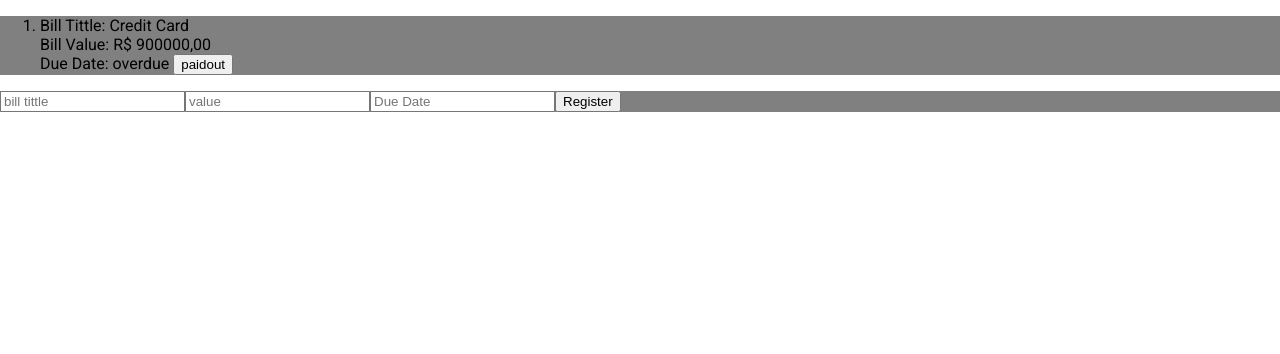
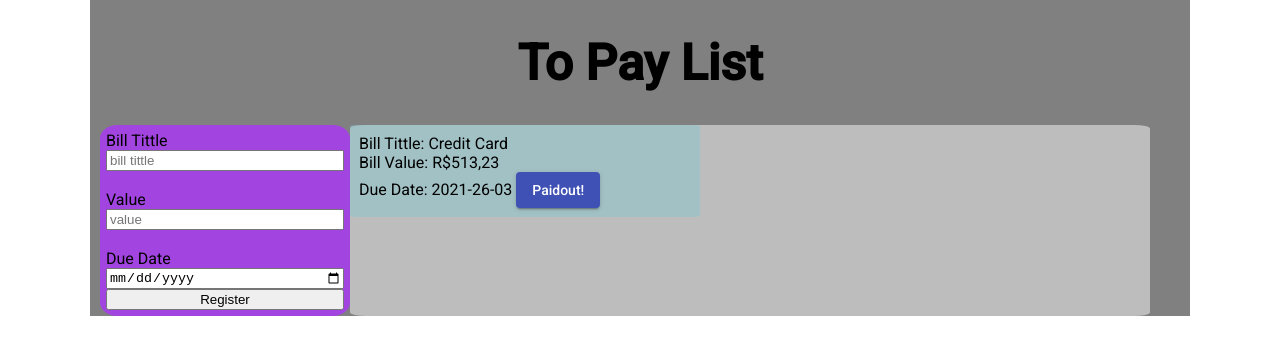
Before and after one commit to joaopbg/to_pay_list, an Angular app in the folder toPayList/: page / in a window 1280 px wide. Shown: the top 354 px of the page. Built offline with nearby package versions, Linux system fonts and the light colour scheme.

Commit message:
start to play with css... but still sucks

```diff
--- a/toPayList/src/app/main/main.component.css
+++ b/toPayList/src/app/main/main.component.css
@@ -1,4 +1,37 @@
-.card-background{
-    align-items: center;
+
+.wrapper {
+    display: grid;
+    grid-template-columns: 1080px;
+
+    margin-right: auto;
+    margin-left: auto;
+
+    max-width: 1080px;
+
+    padding-right: 10px;
+    padding-left: 10px;
     background-color: gray;
 }
+
+.wrapper .wrapper-header{
+    display: grid;
+    grid-template-columns: 960;
+    text-align: center;
+    font-size: 25px;
+
+}
+
+.wrapper .wrapper-content{
+    display: grid;
+    grid-template-columns: 250px 800px;
+
+}
+
+.wrapper .wrapper-content .wrapper-container{
+    display: grid;
+    grid-template-columns: 350px 350px 350px;
+    background-color: rgba(235, 235, 235, 0.568);
+    border: 1;
+    border-radius: 2%;
+
+}
--- a/toPayList/src/app/main/main.component.html
+++ b/toPayList/src/app/main/main.component.html
@@ -1,6 +1,17 @@
-<div class="card-background">
-    <app-to-pay [paymentList]="paymentList" (buttonPaidoutPressed)="paidOut($event)"></app-to-pay>
+<div class="wrapper">
+    <div class="wrapper-header">
+        <h1>To Pay List</h1>
+    </div>
+
+    <div class="wrapper-content">
+        <div>
+            <app-payment-form (buttonRegisterPressed)="addPayment($event)"></app-payment-form>
+
+        </div>
+        <div class="wrapper-container">
+            <app-to-pay [paymentList]="paymentList" (buttonPaidoutPressed)="paidOut($event)"></app-to-pay>
+        </div>
+
+    </div>
+
 </div>
-<div class="card-background">
-    <app-payment-form (buttonRegisterPressed)="addPayment($event)"></app-payment-form>
-</div>
--- a/toPayList/src/app/main/main.component.ts
+++ b/toPayList/src/app/main/main.component.ts
@@ -14,8 +14,8 @@ export class MainComponent implements OnInit {
 
   public paymentList = [{
     billTitle:"Credit Card",
-    value:"R$ 900000,00",
-    dueDate:"overdue"
+    value:"R$513,23",
+    dueDate:"2021-26-03"
   }]
 
   public addPayment(payment){
@@ -27,6 +27,16 @@ export class MainComponent implements OnInit {
     this.paymentList = this.paymentList.filter(paymentList => paymentList.billTitle != paidOut.billTitle)
   }
 
+  public isEmptyData(payment){
+    if(payment.billTitle == null || payment.billTitle == " "){
+      alert("Bill Title is empty, please set a name to this payment")
+      return true
+    }else if(this.isDuplicatedRegister(payment)){
+      alert("Bill already registred, please check bill title again")
+        return true
+    }else return false
+  }
+
   public isDuplicatedRegister(payment){
     let obj = this.paymentList.filter(paymentList => paymentList.billTitle == payment.billTitle)
     if(obj.length >= 1){
@@ -36,17 +46,5 @@ export class MainComponent implements OnInit {
   }
 
 
-  public isEmptyData(payment){
-    if(payment.billTitle == null || payment.billTitle == " "){
-      alert("Bill Title is empty, please set a name to this payment")
-      return true
-    }else if(this.isDuplicatedRegister(payment)){
-      alert("Bill already registred, please check bill title again")
-        return true
-    }else return false
-
-  }
-
-
 
 }
--- a/toPayList/src/app/payment-form/payment-form.component.css
+++ b/toPayList/src/app/payment-form/payment-form.component.css
@@ -0,0 +1,8 @@
+.card-background{
+    display: grid;
+    grid-template-columns: auto;
+    border: 1px solid rgb(162, 69, 224);
+    border-radius: 7%;
+    background-color: rgb(162, 69, 224);
+    padding: 5px 5px 5px 5px;
+}
--- a/toPayList/src/app/payment-form/payment-form.component.html
+++ b/toPayList/src/app/payment-form/payment-form.component.html
@@ -1,6 +1,9 @@
-<div>
-    <input placeholder="bill tittle" [(ngModel)]="billTitle">
-    <input placeholder="value" [(ngModel)]="value">
-    <input placeholder="Due Date" [(ngModel)]="dueDate">
+<div class="card-background">
+    <mat-label>Bill Tittle</mat-label>
+    <input placeholder="bill tittle" [(ngModel)]="billTitle"><br>
+    <mat-label>Value</mat-label>
+    <input type="number" placeholder="value" [(ngModel)]="value"><br>
+    <mat-label>Due Date</mat-label>
+    <input type="date" placeholder="Due Date" [(ngModel)]="dueDate">
     <button (click)="addPayment()">Register</button>
 </div>
--- a/toPayList/src/app/to-pay/to-pay.component.css
+++ b/toPayList/src/app/to-pay/to-pay.component.css
@@ -0,0 +1,6 @@
+.card-background{
+    border: 3px;
+    border-radius: 2%;
+    background-color: rgba(139, 198, 206, 0.527);
+    padding:9px 9px 9px 9px;
+}
--- a/toPayList/src/app/to-pay/to-pay.component.html
+++ b/toPayList/src/app/to-pay/to-pay.component.html
@@ -1,10 +1,10 @@
 <div>
-    <ol *ngFor="let payment of paymentList">
-        <li>
+    <div *ngFor="let payment of paymentList">
+        <div class="card-background">
             <label>Bill Tittle: </label>{{payment.billTitle}}<br>
             <label>Bill Value: </label>{{payment.value}}<br>
             <label>Due Date: </label>{{payment.dueDate}}
-            <button (click)="paidout(payment)">paidout</button>
-        </li>
-    </ol>
+            <button (click)="paidout(payment)" mat-raised-button color="primary"> Paidout!</button>
+        </div>
+    </div>
 </div>
```
Also changed, not shown: toPayList/src/app/app.module.ts (+7 -1 lines).
